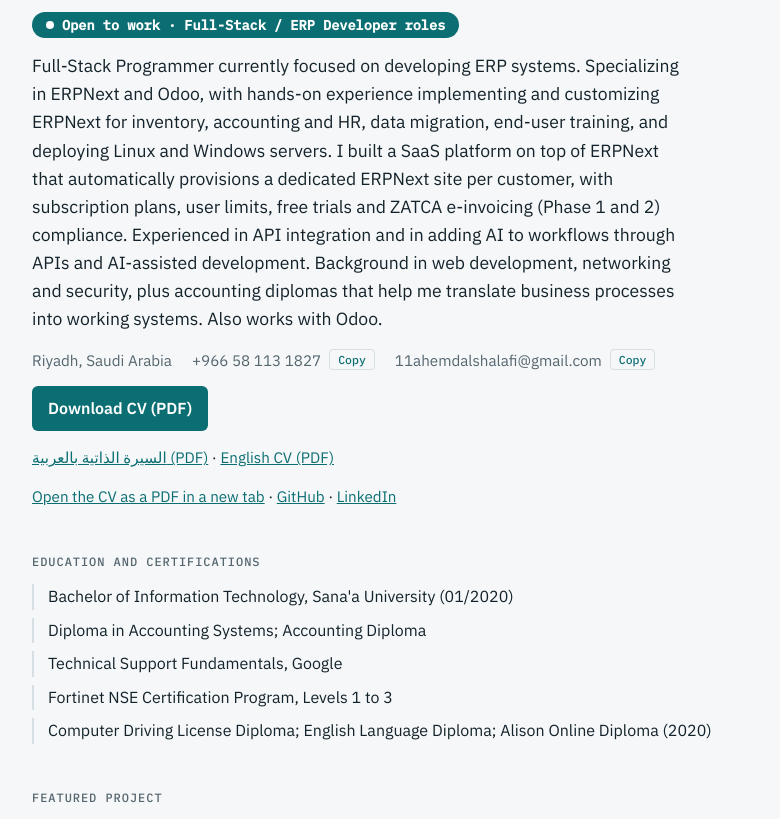
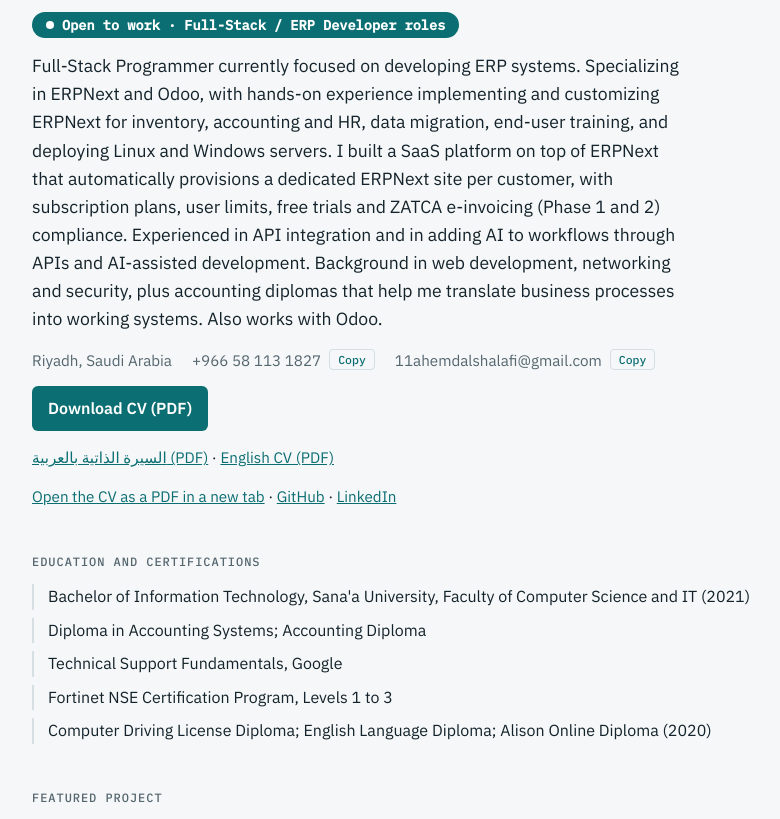
Before and after one commit to ahmedabdulrhmanabdo/website-templates, a plain HTML site: page cv/index.html in a window 1280 px wide. Shown: the part 227-1046 px from the top of the page, without its empty margins (228-1008 px from the left). Drawn offline with nearby package versions, Linux system fonts and the light colour scheme.

Commit message:
CV: correct graduation year to 2021 per official transcript

```diff
--- a/cv/index.html
+++ b/cv/index.html
@@ -103,7 +103,7 @@ header { display: flex; flex-direction: column; gap: 14px; }
   <section>
     <p class="label">Education and certifications</p>
     <ul class="edu">
-      <li>Bachelor of Information Technology, Sana'a University (01/2020)</li>
+      <li>Bachelor of Information Technology, Sana'a University, Faculty of Computer Science and IT (2021)</li>
       <li>Diploma in Accounting Systems; Accounting Diploma</li>
       <li>Technical Support Fundamentals, Google</li>
       <li>Fortinet NSE Certification Program, Levels 1 to 3</li>
```
Also changed, not shown: 2 other files.
